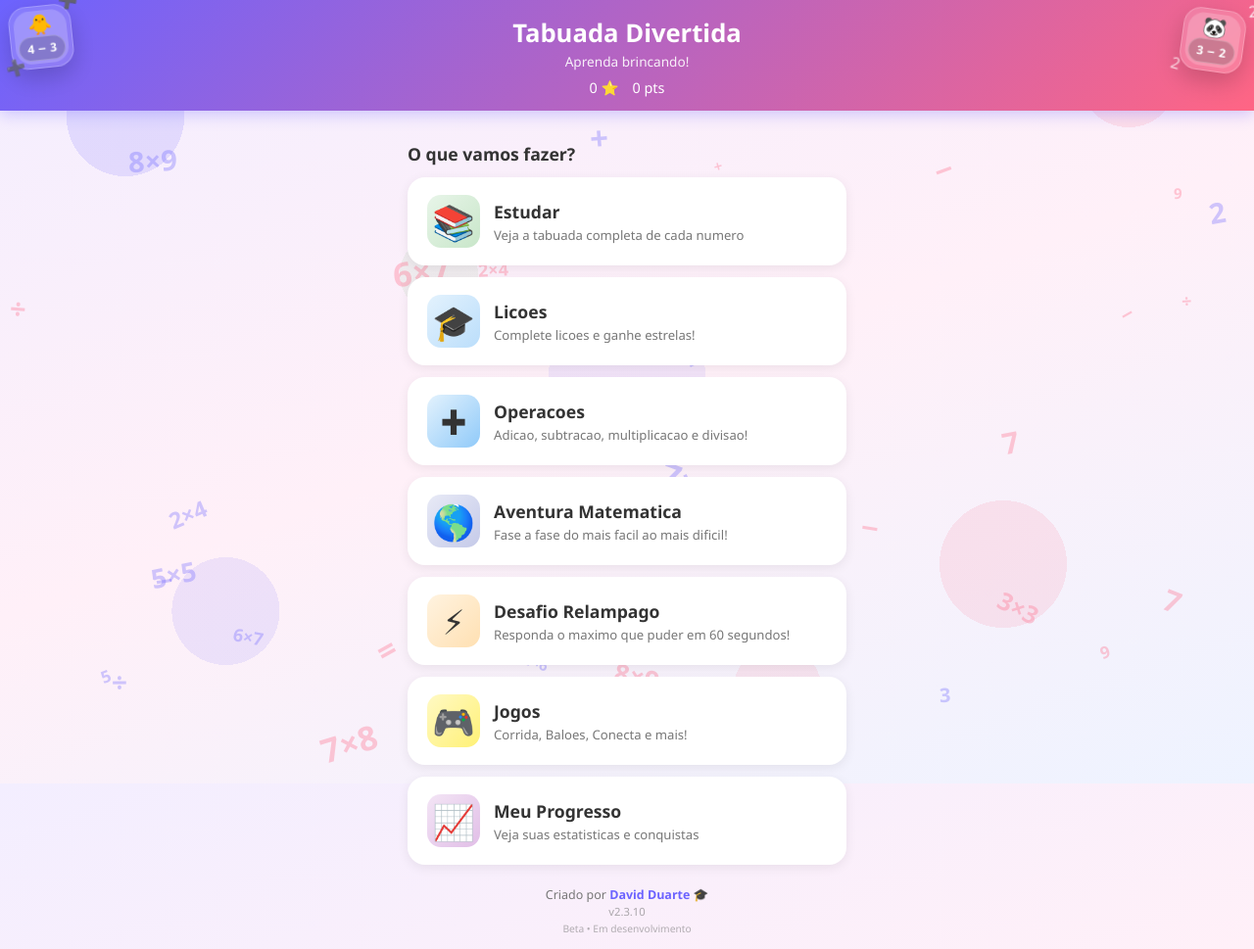
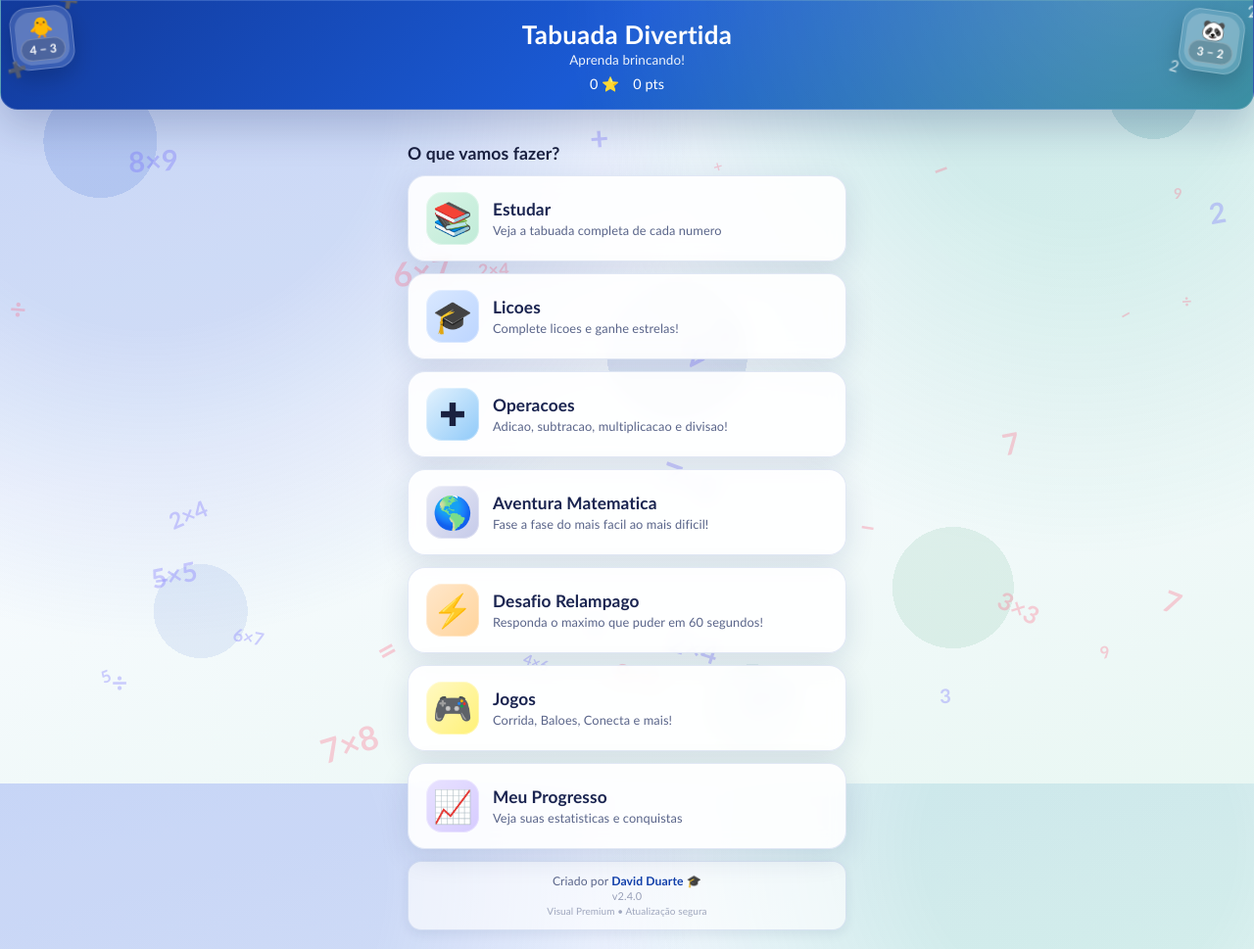
Before and after one commit to MaDrugaGG/tabuada-divertida, a website: page docs/index.html in a window 1280 px wide. Shown: the top 969 px of the page at 98% size. Drawn offline with Linux system fonts and the light colour scheme.

Commit message:
feat(ui): redesign premium visual and bump app update to 2.4.0

```diff
--- a/docs/index.html
+++ b/docs/index.html
@@ -5,42 +5,55 @@
     <meta name="viewport" content="width=device-width, initial-scale=1.0, user-scalable=no">
     <meta name="apple-mobile-web-app-capable" content="yes">
     <meta name="apple-mobile-web-app-status-bar-style" content="black-translucent">
-    <meta name="theme-color" content="#6C63FF">
+    <meta name="theme-color" content="#1240AB">
     <title>Tabuada Divertida</title>
     <link rel="manifest" href="manifest.json">
     <style>
         * { margin:0; padding:0; box-sizing:border-box; -webkit-tap-highlight-color:transparent; }
 
         :root {
-            --primary: #6C63FF;
-            --success: #4CAF50;
-            --danger: #FF5252;
-            --warning: #FFB74D;
-            --bg: #F3EEFF;
-            --card: #FFFFFF;
-            --text: #333333;
-            --muted: #777777;
+            --primary: #1240AB;
+            --primary-soft: #3A69D3;
+            --success: #1E8E5A;
+            --danger: #D9384B;
+            --warning: #E58A00;
+            --bg: #EEF3FF;
+            --card: rgba(255, 255, 255, 0.9);
+            --text: #1A2140;
+            --muted: #5A658A;
+            --border: rgba(18, 64, 171, 0.12);
+            --shadow-soft: 0 8px 30px rgba(15, 41, 102, 0.12);
+            --shadow-strong: 0 16px 42px rgba(12, 34, 90, 0.22);
         }
 
         html {
-            background: linear-gradient(160deg, #f3eeff 0%, #fff0f8 50%, #eef3ff 100%) fixed;
+            background:
+                radial-gradient(circle at 12% 12%, rgba(58, 105, 211, 0.2) 0 18%, transparent 42%),
+                radial-gradient(circle at 86% 8%, rgba(20, 164, 132, 0.16) 0 12%, transparent 38%),
+                linear-gradient(165deg, #eaf0ff 0%, #f8fbff 45%, #e9f7f3 100%) fixed;
         }
         body {
-            font-family: 'Segoe UI', Tahoma, Geneva, Verdana, sans-serif;
+            font-family: 'Avenir Next', 'Nunito', 'Trebuchet MS', sans-serif;
             background: transparent;
             color: var(--text);
             min-height: 100vh;
             overflow-x: hidden;
+            letter-spacing: .1px;
         }
 
         /* ── HEADER ── */
         .header {
-            background: linear-gradient(135deg, #6C63FF, #FF6584);
+            background:
+                radial-gradient(circle at 90% -40%, rgba(255,255,255,.24), transparent 50%),
+                linear-gradient(135deg, #123A9C 0%, #1A5AD4 48%, #167A90 100%);
             color: white;
-            padding: 16px 20px 14px;
+            padding: 18px 20px 16px;
             text-align: center;
             position: relative;
-            box-shadow: 0 4px 15px rgba(108,99,255,.3);
+            box-shadow: var(--shadow-strong);
+            border-bottom-left-radius: 18px;
+            border-bottom-right-radius: 18px;
+            border: 1px solid rgba(255,255,255,.14);
         }
         .header-stickers { position: absolute; inset: 0; pointer-events: none; overflow: hidden; }
         .hdr-sticker {
@@ -90,8 +103,8 @@
             0%,100% { transform: translateY(0) rotate(var(--rr, 0deg)); opacity: .65; }
             50%     { transform: translateY(-5px) rotate(var(--rr, 0deg)); opacity: .95; }
         }
-        .header h1 { font-size: 1.6em; }
-        .header .subtitle { font-size: .85em; opacity: .9; margin-top: 2px; }
+        .header h1 { font-size: 1.62em; font-weight: 900; letter-spacing: .3px; }
+        .header .subtitle { font-size: .84em; opacity: .92; margin-top: 2px; }
         .score-bar {
             display: flex; justify-content: center; gap: 14px;
             margin-top: 8px; font-size: .9em;
@@ -99,7 +112,9 @@
         .badge {
             display: inline-block;
             background: rgba(255,255,255,.2);
+            border: 1px solid rgba(255,255,255,.24);
             padding: 3px 12px; border-radius: 20px;
+            backdrop-filter: blur(4px);
         }
         .back-btn {
             position: absolute; left: 8px; top: 50%; transform: translateY(-50%);
@@ -124,7 +139,7 @@
         .back-btn:active { background: rgba(255,255,255,.4); }
 
         /* ── SCREENS ── */
-        .screen { display: none; padding: 16px; max-width: 480px; margin: 0 auto; }
+        .screen { display: none; padding: 18px 16px; max-width: 480px; margin: 0 auto; }
         .screen.active { display: block; animation: fadeIn .25s ease; }
         @keyframes fadeIn {
             from { opacity: 0; transform: translateY(8px); }
@@ -133,30 +148,50 @@
 
         /* ── MENU ── */
         .menu-card {
-            background: var(--card); border-radius: 18px; padding: 18px 20px;
-            margin-bottom: 12px; box-shadow: 0 3px 12px rgba(0,0,0,.07);
-            cursor: pointer; display: flex; align-items: center; gap: 14px;
-            transition: transform .15s;
-        }
-        .menu-card:active { transform: scale(.97); }
+            background: var(--card);
+            border: 1px solid var(--border);
+            border-radius: 18px;
+            padding: 16px 18px;
+            margin-bottom: 12px;
+            box-shadow: var(--shadow-soft);
+            cursor: pointer;
+            display: flex;
+            align-items: center;
+            gap: 14px;
+            transition: transform .18s, box-shadow .18s, border-color .18s;
+            backdrop-filter: blur(8px);
+        }
+        .menu-card:active {
+            transform: scale(.98);
+            border-color: rgba(18, 64, 171, 0.25);
+            box-shadow: 0 10px 28px rgba(15, 41, 102, 0.2);
+        }
         .menu-card .icon {
-            font-size: 2.2em; width: 54px; height: 54px;
+            font-size: 2.05em; width: 54px; height: 54px;
             display: flex; align-items: center; justify-content: center;
-            border-radius: 14px; flex-shrink: 0;
-        }
-        .menu-card .info h2 { font-size: 1.1em; margin-bottom: 3px; }
-        .menu-card .info p  { font-size: .82em; color: var(--muted); }
-        .icon-study     { background: linear-gradient(135deg,#E8F5E9,#C8E6C9); }
-        .icon-lesson    { background: linear-gradient(135deg,#E3F2FD,#BBDEFB); }
-        .icon-challenge { background: linear-gradient(135deg,#FFF3E0,#FFE0B2); }
-        .icon-stats     { background: linear-gradient(135deg,#F3E5F5,#E1BEE7); }
-        .icon-runner  { background: linear-gradient(135deg,#FFF9C4,#FFF176); }
-        .icon-balloon { background: linear-gradient(135deg,#FCE4EC,#F8BBD0); }
-        .icon-order   { background: linear-gradient(135deg,#E0F2F1,#B2DFDB); }
+            border-radius: 16px; flex-shrink: 0;
+            box-shadow: inset 0 0 0 1px rgba(255,255,255,.35);
+        }
+        .menu-card .info h2 { font-size: 1.08em; margin-bottom: 3px; font-weight: 800; color: #1A2450; }
+        .menu-card .info p  { font-size: .8em; color: var(--muted); }
+        .icon-study     { background: linear-gradient(135deg,#d8f4e5,#c0ebd8); }
+        .icon-lesson    { background: linear-gradient(135deg,#d9e8ff,#bcd5ff); }
+        .icon-challenge { background: linear-gradient(135deg,#ffe7cb,#ffd49b); }
+        .icon-stats     { background: linear-gradient(135deg,#e8e2ff,#d6cbff); }
+        .icon-runner    { background: linear-gradient(135deg,#fff1b8,#ffe084); }
+        .icon-balloon   { background: linear-gradient(135deg,#ffe0ea,#ffc6d8); }
+        .icon-order     { background: linear-gradient(135deg,#d5f4f2,#b8ebe5); }
 
         .creator-badge {
-            text-align: center; margin-top: 10px; padding: 10px;
-            color: var(--muted); font-size: .78em;
+            text-align: center;
+            margin-top: 10px;
+            padding: 12px;
+            color: var(--muted);
+            font-size: .76em;
+            background: rgba(255,255,255,.62);
+            border: 1px solid var(--border);
+            border-radius: 14px;
+            box-shadow: 0 4px 12px rgba(14, 35, 88, .08);
         }
         .creator-badge span { font-weight: bold; color: var(--primary); }
 
@@ -243,18 +278,26 @@
             display: grid; grid-template-columns: repeat(5,1fr); gap: 10px; margin: 12px 0;
         }
         .tabuada-btn {
-            background: var(--card); border: 3px solid #E0E0E0;
-            border-radius: 18px; padding: 10px 4px 8px;
-            display: flex; flex-direction: column; align-items: center; justify-content: center; gap: 2px;
-            cursor: pointer; transition: all .18s; position: relative;
-            box-shadow: 0 2px 8px rgba(0,0,0,.06);
+            background: var(--card);
+            border: 2px solid rgba(18, 64, 171, .14);
+            border-radius: 18px;
+            padding: 10px 4px 8px;
+            display: flex;
+            flex-direction: column;
+            align-items: center;
+            justify-content: center;
+            gap: 2px;
+            cursor: pointer;
+            transition: all .18s;
+            position: relative;
+            box-shadow: 0 4px 12px rgba(14, 35, 88, .08);
         }
         .tabuada-btn .tb-animal { font-size: 1.7em; line-height: 1; }
         .tabuada-btn .tb-num {
-            font-size: 1.05em; font-weight: bold; color: var(--primary); line-height: 1;
-        }
-        .tabuada-btn:active { background: #ede9ff; border-color: var(--primary); transform: scale(.93); }
-        .tabuada-btn.completed { border-color: var(--success); background: linear-gradient(145deg,#f0fff4,#fff); }
+            font-size: 1.05em; font-weight: 800; color: var(--primary); line-height: 1;
+        }
+        .tabuada-btn:active { background: #e8efff; border-color: var(--primary); transform: scale(.94); }
+        .tabuada-btn.completed { border-color: var(--success); background: linear-gradient(145deg,#e9fff2,#fff); }
         .tabuada-btn.completed .tb-num { color: var(--success); }
         .tabuada-btn.completed::after {
             content: '⭐'; position: absolute; top: -7px; right: -5px; font-size: .75em;
@@ -422,13 +465,15 @@
         /* ── BOTOES ── */
         .btn {
             display: block; width: 100%; padding: 14px; border: none;
-            border-radius: 14px; font-size: 1.05em; font-weight: bold;
-            cursor: pointer; margin: 8px 0; transition: transform .15s, opacity .15s;
-        }
-        .btn:active { transform: scale(.96); opacity: .9; }
-        .btn-primary { background: var(--primary); color: white; }
-        .btn-success { background: var(--success); color: white; }
-        .btn-danger  { background: var(--danger);  color: white; }
+            border-radius: 14px; font-size: 1.02em; font-weight: 800;
+            cursor: pointer; margin: 8px 0;
+            transition: transform .15s, opacity .15s, box-shadow .15s, filter .15s;
+            box-shadow: 0 8px 22px rgba(16, 40, 102, .16);
+        }
+        .btn:active { transform: scale(.97); opacity: .96; }
+        .btn-primary { background: linear-gradient(135deg, #123FA8, #2F66D7); color: white; }
+        .btn-success { background: linear-gradient(135deg, #1b8f58, #30ab73); color: white; }
+        .btn-danger  { background: linear-gradient(135deg, #c92f46, #e14f63);  color: white; }
         .btn-secondary {
             background: white;
             color: var(--text);
@@ -471,19 +516,24 @@
 
         /* ── FUNDO PADRAO ── */
         #bgPattern {
-            position: fixed; inset: 0; z-index: -1; pointer-events: none; overflow: hidden;
+            position: fixed;
+            inset: 0;
+            z-index: -1;
+            pointer-events: none;
+            overflow: hidden;
+            opacity: .95;
         }
         #bgPattern::before {
             content: '';
-            position: absolute; inset: 0;
+            position: absolute;
+            inset: 0;
             background:
-                radial-gradient(circle at 10% 15%, rgba(108,99,255,0.15) 60px, transparent 60px),
-                radial-gradient(circle at 90% 10%, rgba(255,101,132,0.13) 50px, transparent 50px),
-                radial-gradient(circle at 50% 48%, rgba(108,99,255,0.09) 80px, transparent 80px),
-                radial-gradient(circle at 80% 72%, rgba(255,101,132,0.12) 65px, transparent 65px),
-                radial-gradient(circle at 18% 78%, rgba(108,99,255,0.11) 55px, transparent 55px),
-                radial-gradient(circle at 62% 88%, rgba(255,101,132,0.10) 45px, transparent 45px),
-                radial-gradient(circle at 35% 35%, rgba(76,175,80,0.07)   40px, transparent 40px);
+                radial-gradient(circle at 8% 18%, rgba(58,105,211,0.18) 58px, transparent 58px),
+                radial-gradient(circle at 92% 12%, rgba(22,122,144,0.15) 46px, transparent 46px),
+                radial-gradient(circle at 54% 45%, rgba(18,64,171,0.11) 72px, transparent 72px),
+                radial-gradient(circle at 76% 75%, rgba(30,142,90,0.10) 62px, transparent 62px),
+                radial-gradient(circle at 16% 78%, rgba(58,105,211,0.11) 48px, transparent 48px),
+                radial-gradient(circle at 60% 90%, rgba(22,122,144,0.09) 42px, transparent 42px);
         }
         #bgPattern span { position: absolute; font-weight: bold; user-select: none; line-height: 1; }
 
@@ -936,7 +986,7 @@
         </div>
     </div>
 
-    <div class="creator-badge">Criado por <span>David Duarte</span> &#127891;<br><small style="opacity:.6;font-size:.9em">v2.3.10</small><br><small style="opacity:.55;font-size:.82em">Beta &bull; Em desenvolvimento</small></div>
+    <div class="creator-badge">Criado por <span>David Duarte</span> &#127891;<br><small style="opacity:.6;font-size:.9em">v2.4.0</small><br><small style="opacity:.55;font-size:.82em">Visual Premium &bull; Atualização segura</small></div>
 </div>
 
 <!-- ══ ESTUDO: ESCOLHER TABUADA ══ -->
@@ -2772,7 +2822,7 @@ initHeaderStickers();
 })();
 
 // ── VERSAO ATUAL DO APP ──
-const APP_VERSION = '2.3.12';
+const APP_VERSION = '2.4.0';
 
 function getVersionJsonBaseUrl() {
     if (window.Capacitor || window.cordova) {
--- a/docs/sw.js
+++ b/docs/sw.js
@@ -1,4 +1,4 @@
-const APP_VERSION = '2.3.10';
+const APP_VERSION = '2.4.0';
 const CACHE_NAME = 'tabuada-v' + APP_VERSION;
 const ASSETS = [
     '/',
--- a/docs/version.json
+++ b/docs/version.json
@@ -1,5 +1,5 @@
 {
-  "version": "2.3.12",
-  "notes": "v2.3.12: Ícone novo + splash bonecos + animais ao digitar + animação melhorada",
-  "apk": "https://github.com/MaDrugaGG/tabuada-divertida/releases/download/v2.3.12/tabuada-divertida.apk"
+  "version": "2.4.0",
+  "notes": "v2.4.0: Novo design premium, paleta sofisticada, botões/cartões refinados e melhorias visuais de atualização.",
+  "apk": "https://github.com/MaDrugaGG/tabuada-divertida/releases/download/v2.4.0/tabuada-divertida.apk"
 }
```
Also changed, not shown: docs/manifest.json.
